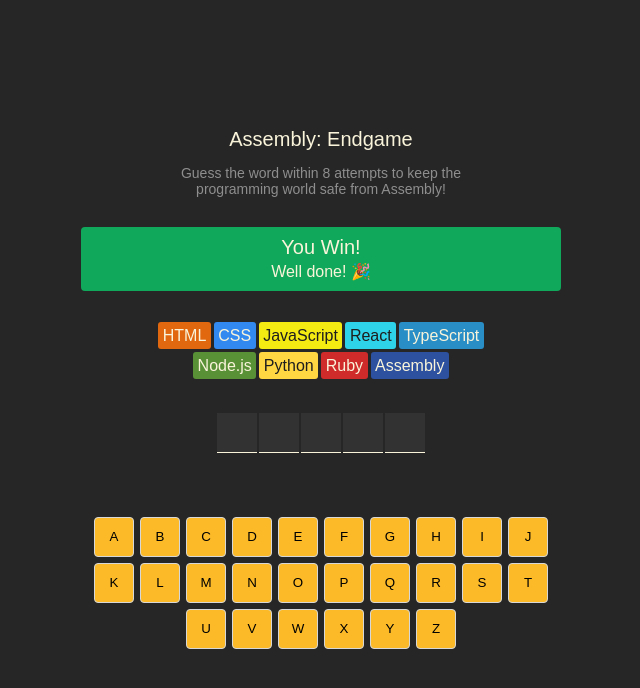
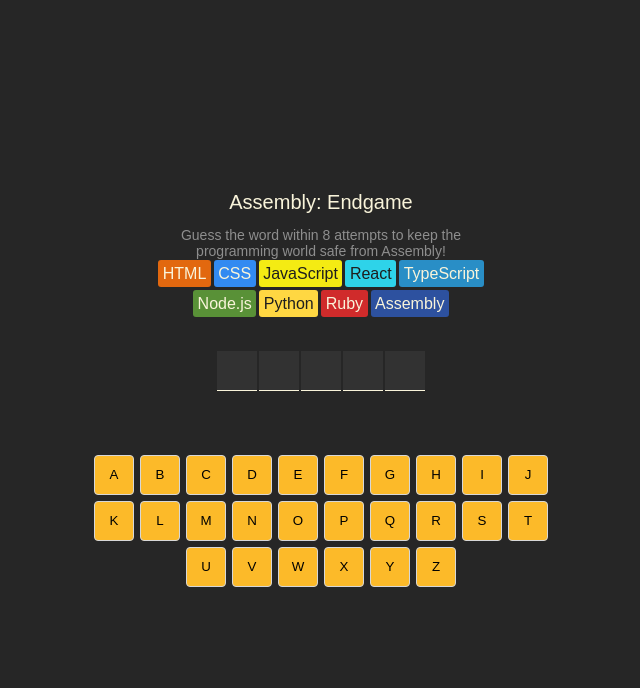
Before and after one commit to justberatt/assemblyEndgame, a React app: page / in a window 1280 px wide. Shown: the top 688 px of the page, without its empty margins (319-959 px from the left). Built offline with nearby package versions, Linux system fonts and the light colour scheme; the HTML template or start-up script is replaced by a standard one.

Commit message:
now you can see if the game is won or not correctly with the right colors

```diff
--- a/src/App.jsx
+++ b/src/App.jsx
@@ -89,15 +89,32 @@
     )
   })
 
+  const gameStatusClass = clsx("game-status", {
+    'game-won': isGameWon,
+    'game-lost': isGameLost
+  })
+
   return (
       <main>
           <header>
             <h1>Assembly: Endgame</h1>
             <p>Guess the word within 8 attempts to keep the programming world safe from Assembly!</p>
           </header>
-          <section className="status-section">
-              <h2>You Win!</h2>
-              <p>Well done! 🎉</p>
+          <section className={gameStatusClass}>
+            { isGameOver ?
+                isGameLost ?
+                  <>
+                    <h2>Game Over!</h2>
+                    <p>You loose! Better start learning Assembly!</p>
+                  </>
+                  :
+                  <>
+                    <h2>You Win!</h2>
+                    <p>Well done! 🎉</p>
+                  </>
+                :
+                null
+              }
           </section>
           <section className="language-chips">
               {languageChips}
```
